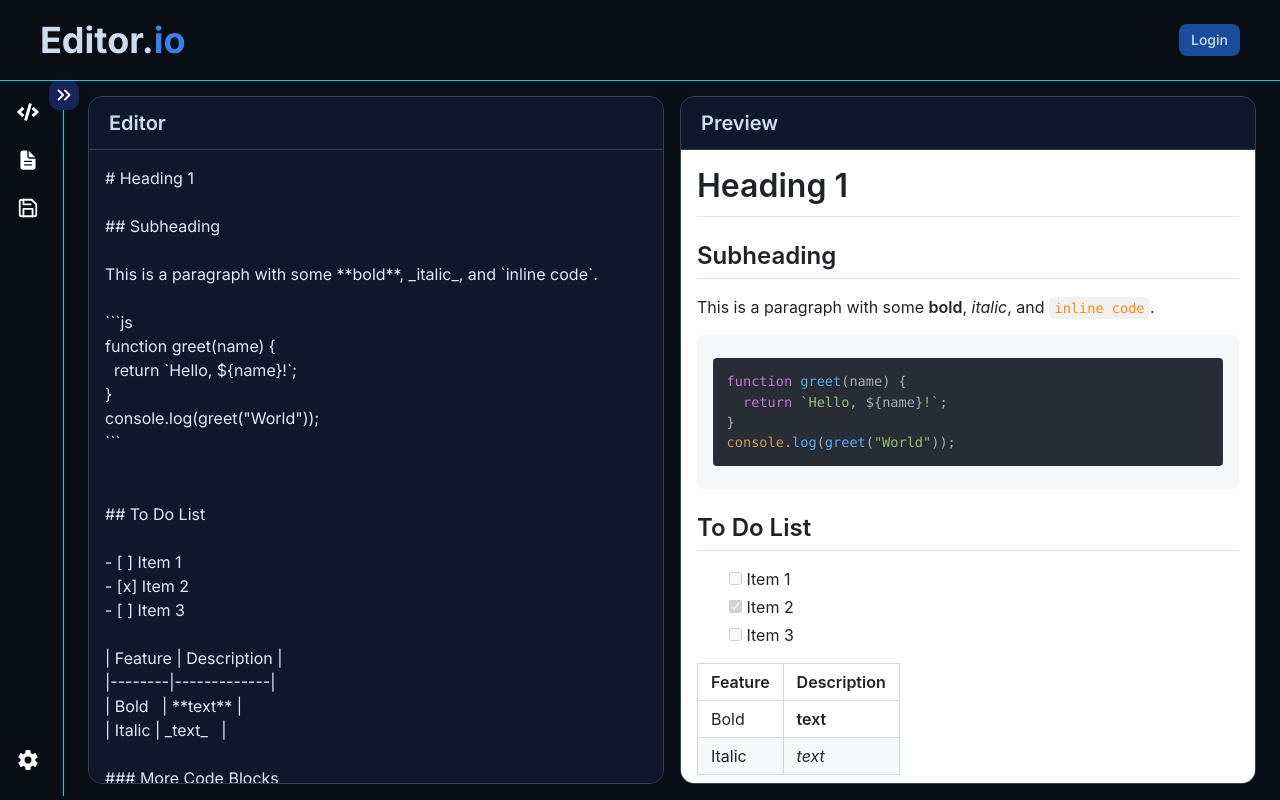
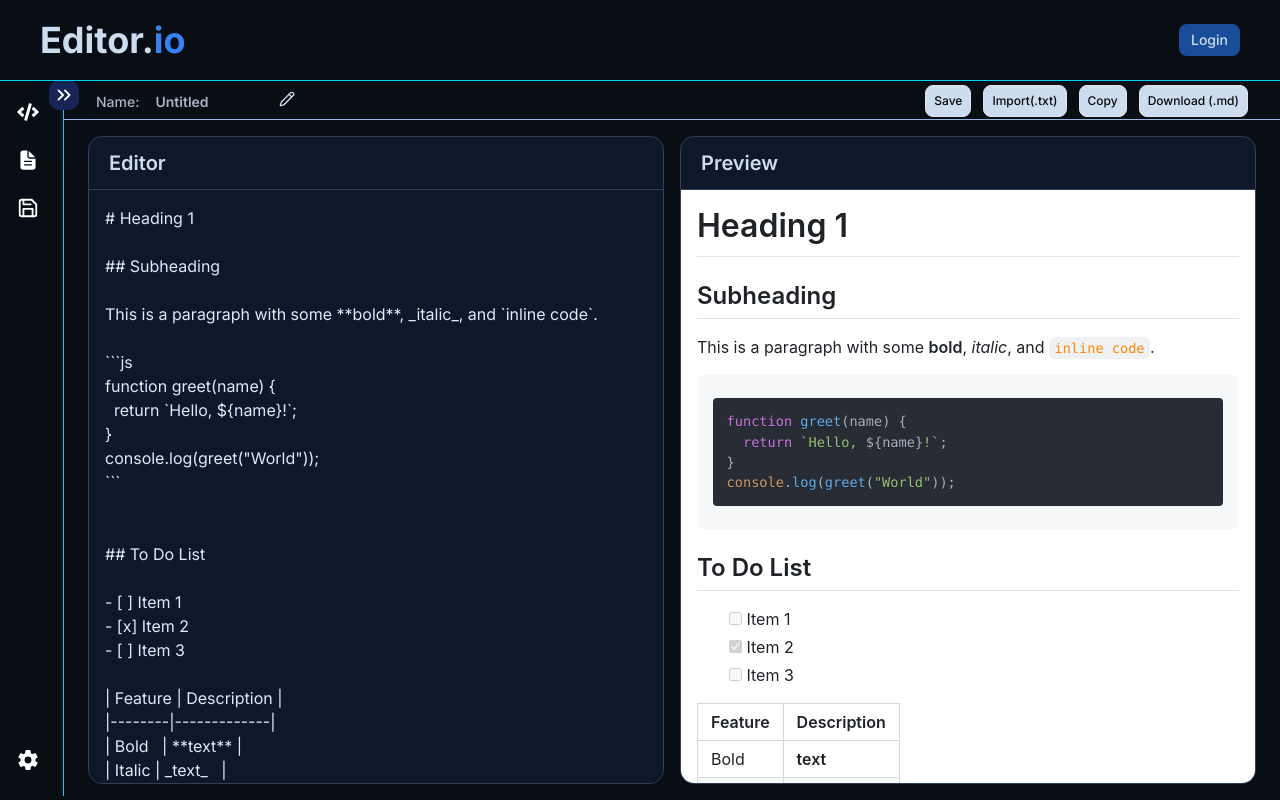
Before and after one commit to daanish04/editor.io, a Next.js app: page /markdown in a window 1280 px wide. Built offline with nearby package versions, Linux system fonts and the light colour scheme; no server answers.

Commit message:
added code and markdown headers

```diff
--- /dev/null
+++ b/app/code/_components/codeHeader.jsx
@@ -0,0 +1,102 @@
+"use client";
+
+import React, { useState } from "react";
+import { Button } from "@/components/ui/button";
+import { Input } from "@/components/ui/input";
+import { Label } from "@/components/ui/label";
+import { LuPencil } from "react-icons/lu";
+import { IoMdCloseCircleOutline } from "react-icons/io";
+import { FaCheck } from "react-icons/fa";
+
+const CodeHeader = ({ onResetScreen, onResetCode }) => {
+  const [name, setName] = useState("Untitled");
+  const [newName, setNewName] = useState(name);
+  const [isEditing, setIsEditing] = useState(false);
+
+  const handleRename = () => {
+    setName(newName);
+    setIsEditing(false);
+  };
+
+  const handleNameCancel = () => {
+    setNewName(name);
+    setIsEditing(false);
+  };
+
+  return (
+    <div className="flex items-center justify-between h-10 px-8 pt-0.5 border-b border-primary">
+      {/* Project Name */}
+      <div className="flex items-baseline gap-1 text-cream">
+        <Label htmlFor="name" className="opacity-80">
+          Name:
+        </Label>
+        <Input
+          id="name"
+          type="text"
+          value={isEditing ? newName : name}
+          onChange={(e) => setNewName(e.target.value)}
+          disabled={!isEditing}
+          autoFocus={isEditing}
+          className="border-0 focus:outline-none focus:ring-0 focus-visible:ring-0 shadow-none font-semibold text-white w-30 disabled:text-cream disabled:opacity-80"
+        />
+        {!isEditing ? (
+          <Button
+            variant="ghost"
+            onClick={() => setIsEditing(true)}
+            className="hover:bg-secondary/20 hover:text-blue-300 py-1 px-2"
+          >
+            <LuPencil />
+          </Button>
+        ) : (
+          <div className="flex items-baseline">
+            <Button
+              variant="ghost"
+              onClick={handleRename}
+              className="hover:bg-secondary/20 hover:text-green-400 py-1 px-2"
+            >
+              <FaCheck />
+            </Button>
+            <Button
+              variant="ghost"
+              onClick={handleNameCancel}
+              className="hover:bg-secondary/20 hover:text-red-400 py-1 px-2"
+            >
+              <IoMdCloseCircleOutline />
+            </Button>
+          </div>
+        )}
+      </div>
+
+      {/* Action Buttons */}
+      <div className="flex items-center gap-3">
+        <Button
+          variant="outline"
+          size="sm"
+          className="px-2 bg-cream hover:bg-white"
+        >
+          <span className="text-xs">Save</span>
+        </Button>
+
+        <Button
+          variant="outline"
+          size="sm"
+          className="px-2 bg-cream hover:bg-white"
+          onClick={onResetScreen}
+        >
+          <span className="text-xs">Reset Screen</span>
+        </Button>
+
+        <Button
+          variant="outline"
+          size="sm"
+          className="px-2 bg-cream hover:bg-white"
+          onClick={onResetCode}
+        >
+          <span className="text-xs">Reset Code</span>
+        </Button>
+      </div>
+    </div>
+  );
+};
+
+export default CodeHeader;
--- a/app/code/page.jsx
+++ b/app/code/page.jsx
@@ -16,6 +16,8 @@ import {
   DropdownMenuTrigger,
 } from "@/components/ui/dropdown-menu";
 import EditorSection from "./_components/editorSection";
+import { Button } from "@/components/ui/button";
+import CodeHeader from "./_components/codeHeader";
 
 export default function CodePage() {
   const [layoutKey, setLayoutKey] = useState(0);
@@ -74,29 +76,18 @@ export default function CodePage() {
   };
 
   return (
-    <div className="h-[calc(100vh-5rem)] font-mono text-cream pt-2 px-4 bg-gray-950">
-      <div className="absolute right-5 top-24 text-cream z-50">
-        <DropdownMenu>
-          <DropdownMenuTrigger>
-            <MdRefresh size={24} className="bg-none text-cream" />
-          </DropdownMenuTrigger>
-          <DropdownMenuContent className="min-w-22 bg-dusk/70 text-primary">
-            <DropdownMenuItem
-              className="hover:bg-dusk"
-              onSelect={handleScreenReset}
+    <div>
+      <CodeHeader
+        onResetScreen={handleScreenReset}
+        onResetCode={handleCodeReset}
+      />
+
+      <div className="h-[calc(100vh-7.5rem)] font-mono text-cream pt-2 px-4 bg-gray-950">
+        <PanelGroup
+          key={layoutKey}
+          direction="vertical"
+          autoSaveId="layout-vert"
         >
-              Screens
-            </DropdownMenuItem>
-            <DropdownMenuItem
-              className="hover:bg-dusk"
-              onSelect={handleCodeReset}
-            >
-              Code
-            </DropdownMenuItem>
-          </DropdownMenuContent>
-        </DropdownMenu>
-      </div>
-      <PanelGroup key={layoutKey} direction="vertical" autoSaveId="layout-vert">
           <Panel defaultSize={60} minSize={20}>
             <PanelGroup direction="horizontal" autoSaveId="layout-hor">
               <Panel defaultSize={30} minSize={25} className="rounded ">
@@ -147,5 +138,6 @@ export default function CodePage() {
           </Panel>
         </PanelGroup>
       </div>
+    </div>
   );
 }
--- /dev/null
+++ b/app/markdown/_components/markdownHeader.jsx
@@ -0,0 +1,109 @@
+import { Button } from "@/components/ui/button";
+import { LuPencil } from "react-icons/lu";
+import { IoMdCloseCircleOutline } from "react-icons/io";
+import { FaCheck } from "react-icons/fa";
+
+import React, { useState } from "react";
+import { Input } from "@/components/ui/input";
+import { Label } from "@/components/ui/label";
+
+const MarkdownHeader = ({}) => {
+  const [name, setName] = useState("Untitled");
+  const [newName, setNewName] = useState(name);
+  const [isEditing, setIsEditing] = useState(false);
+
+  const handleRename = () => {
+    setName(newName);
+    setIsEditing(false);
+  };
+
+  const handleNameCancel = () => {
+    setNewName(name);
+    setIsEditing(false);
+  };
+
+  return (
+    <div className="flex items-center justify-between h-10 px-8 pt-0.5 border-b border-primary">
+      {/* Work Name */}
+      <div className="flex justify-center items-baseline gap-1 text-cream">
+        <Label htmlFor="name" className="opacity-80">
+          Name:
+        </Label>
+        <Input
+          id="name"
+          type="text"
+          value={isEditing ? newName : name}
+          onChange={(e) => setNewName(e.target.value)}
+          disabled={!isEditing}
+          autoFocus={true}
+          className="border-0 focus:outline-none focus:ring-0 focus-visible:ring-0 shadow-none font-semibold text-white w-30 disabled:text-cream disabled:opacity-80"
+        />
+        {!isEditing ? (
+          <Button
+            variant="ghost"
+            onClick={() => setIsEditing(true)}
+            className="hover:bg-secondary/20 hover:text-blue-300 py-1 px-2"
+          >
+            <LuPencil className="bg-none hover:bg-none" />
+          </Button>
+        ) : (
+          <div className="flex items-baseline justify-center">
+            <Button
+              variant="ghost"
+              onClick={handleRename}
+              className="hover:bg-secondary/20 hover:text-green-400 py-1 px-2"
+            >
+              <FaCheck />
+            </Button>
+            <Button
+              variant="ghost"
+              onClick={handleNameCancel}
+              className="hover:bg-secondary/20 hover:text-red-400 py-1 px-2"
+            >
+              <IoMdCloseCircleOutline />
+            </Button>
+          </div>
+        )}
+      </div>
+      <div className="flex items-center justify-between gap-3">
+        {/* Save btn */}
+
+        <Button
+          variant="outline"
+          size="sm"
+          className="px-2 bg-cream hover:bg-white"
+        >
+          <span className="text-xs">Save</span>
+        </Button>
+
+        {/* Import btn */}
+        <Button
+          variant="outline"
+          size="sm"
+          className="px-2 bg-cream hover:bg-white"
+        >
+          <span className="text-xs">Import(.txt)</span>
+        </Button>
+        {/* Copy btn */}
+        <Button
+          variant="outline"
+          size="sm"
+          className="px-2 bg-cream hover:bg-white"
+        >
+          <span className="text-xs">Copy</span>
+        </Button>
+        {/* Download btn */}
+
+        <Button
+          variant="outline"
+          size="sm"
+          className="px-2 bg-cream hover:bg-white"
+        >
+          <span className="text-xs">Download (.md)</span>
+        </Button>
+      </div>
+    </div>
+  );
+};
+
+export default MarkdownHeader;
--- a/app/markdown/page.jsx
+++ b/app/markdown/page.jsx
@@ -6,6 +6,7 @@ import remarkGfm from "remark-gfm";
 import { Prism as SyntaxHighlighter } from "react-syntax-highlighter";
 import { oneDark } from "react-syntax-highlighter/dist/esm/styles/prism";
 import "github-markdown-css/github-markdown.css";
+import MarkdownHeader from "./_components/markdownHeader";
 
 const MarkdownPage = () => {
   const [markdown, setMarkdown] = useState(`# Heading 1
@@ -87,9 +88,11 @@ echo "Shell script!"
   };
 
   return (
+    <div>
+      <MarkdownHeader />
       <div className="py-4 px-6 grid grid-cols-2 gap-4 h-full w-full">
         {/* Editor Section */}
-      <div className="flex flex-col bg-slate-900 rounded-xl h-[calc(100vh-7rem)] overflow-hidden border border-slate-700">
+        <div className="flex flex-col bg-slate-900 rounded-xl h-[calc(100vh-9.5rem)] overflow-hidden border border-slate-700">
           <div className="text-cream text-xl font-semibold p-3 pl-5 border-b border-slate-700">
             Editor
           </div>
@@ -106,7 +109,7 @@ echo "Shell script!"
         </div>
 
         {/* Preview Section */}
-      <div className="flex flex-col bg-slate-900 rounded-xl h-[calc(100vh-7rem)] overflow-hidden border border-slate-700">
+        <div className="flex flex-col bg-slate-900 rounded-xl h-[calc(100vh-9.5rem)] overflow-hidden border border-slate-700">
           <div className="text-cream text-xl font-semibold p-3 pl-5 border-b border-slate-700">
             Preview
           </div>
@@ -144,6 +147,7 @@ echo "Shell script!"
           </div>
         </div>
       </div>
+    </div>
   );
 };
 
--- /dev/null
+++ b/components/ui/input.jsx
@@ -0,0 +1,24 @@
+import * as React from "react"
+
+import { cn } from "@/lib/utils"
+
+function Input({
+  className,
+  type,
+  ...props
+}) {
+  return (
+    <input
+      type={type}
+      data-slot="input"
+      className={cn(
+        "file:text-foreground placeholder:text-muted-foreground selection:bg-primary selection:text-primary-foreground dark:bg-input/30 border-input flex h-9 w-full min-w-0 rounded-md border bg-transparent px-3 py-1 text-base shadow-xs transition-[color,box-shadow] outline-none file:inline-flex file:h-7 file:border-0 file:bg-transparent file:text-sm file:font-medium disabled:pointer-events-none disabled:cursor-not-allowed disabled:opacity-50 md:text-sm",
+        "focus-visible:border-ring focus-visible:ring-ring/50 focus-visible:ring-[3px]",
+        "aria-invalid:ring-destructive/20 dark:aria-invalid:ring-destructive/40 aria-invalid:border-destructive",
+        className
+      )}
+      {...props} />
+  );
+}
+
+export { Input }
--- /dev/null
+++ b/components/ui/label.jsx
@@ -0,0 +1,23 @@
+"use client"
+
+import * as React from "react"
+import * as LabelPrimitive from "@radix-ui/react-label"
+
+import { cn } from "@/lib/utils"
+
+function Label({
+  className,
+  ...props
+}) {
+  return (
+    <LabelPrimitive.Root
+      data-slot="label"
+      className={cn(
+        "flex items-center gap-2 text-sm leading-none font-medium select-none group-data-[disabled=true]:pointer-events-none group-data-[disabled=true]:opacity-50 peer-disabled:cursor-not-allowed peer-disabled:opacity-50",
+        className
+      )}
+      {...props} />
+  );
+}
+
+export { Label }
--- a/package.json
+++ b/package.json
@@ -19,6 +19,7 @@
     "@codemirror/view": "^6.37.1",
     "@prisma/client": "^6.9.0",
     "@radix-ui/react-dropdown-menu": "^2.1.15",
+    "@radix-ui/react-label": "^2.1.7",
     "@radix-ui/react-slot": "^1.2.3",
     "@radix-ui/react-tooltip": "^1.2.7",
     "@uiw/react-codemirror": "^4.23.12",
```
Also changed, not shown: 1 other file (tests, documents, lock files or other folders). Lines whose indentation alone changed are shown as unchanged.
